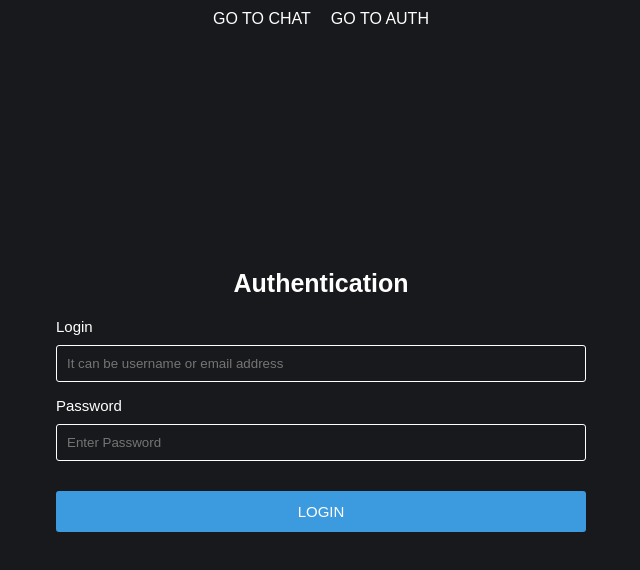
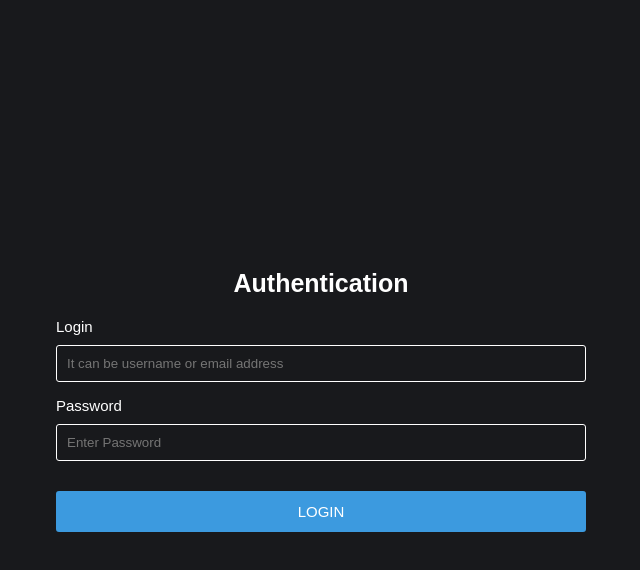
Before and after one commit to Aegnor/chat, a Vue app in the folder client/: page /auth in a window 1280 px wide. Shown: the top 570 px of the page, without its empty margins (319-959 px from the left). Built offline with nearby package versions, Linux system fonts and the light colour scheme; no server answers.

Commit message:
remove Navbar component

```diff
--- a/client/src/App.vue
+++ b/client/src/App.vue
@@ -1,5 +1,4 @@
 <template>
-    <Navbar/>
     <main id="main-content">
         <Notification/>
         <router-view/>
@@ -9,12 +8,10 @@
 <script>
 import {io} from 'socket.io-client'
 import Notification from '@/components/Notification'
-import Navbar from '@/components/Navbar'
 
 export default {
     components: {
-        Notification,
-        Navbar
+        Notification
     },
     mounted() {
         io('http://localhost:3030')
--- a/client/src/components/Navbar.vue
+++ /dev/null
@@ -1,44 +0,0 @@
-<template>
-    <a class="visually-hidden" href="#main-content">Go to main content</a>
-    <nav class="main-navigation container-small">
-        <ul>
-            <li><router-link to="/">Go to Chat</router-link></li>
-            <li><router-link to="/auth">Go to Auth</router-link></li>
-        </ul>
-    </nav>
-</template>
-
-<script>
-export default {
-    name: 'Navbar'
-}
-</script>
-
-<style lang="scss">
-.main-navigation {
-    position: fixed;
-    top: 0;
-    left: 50%;
-    transform: translateX(-50%);
-
-    ul {
-        display: flex;
-        justify-content: center;
-    }
-
-    li {
-        margin-right: 20px;
-
-        &:last-child {
-            margin-right: 0;
-        }
-    }
-
-    a {
-        color: #fff;
-        font-size: 1.6rem;
-        text-decoration: none;
-        text-transform: uppercase;
-    }
-}
-</style>
```
